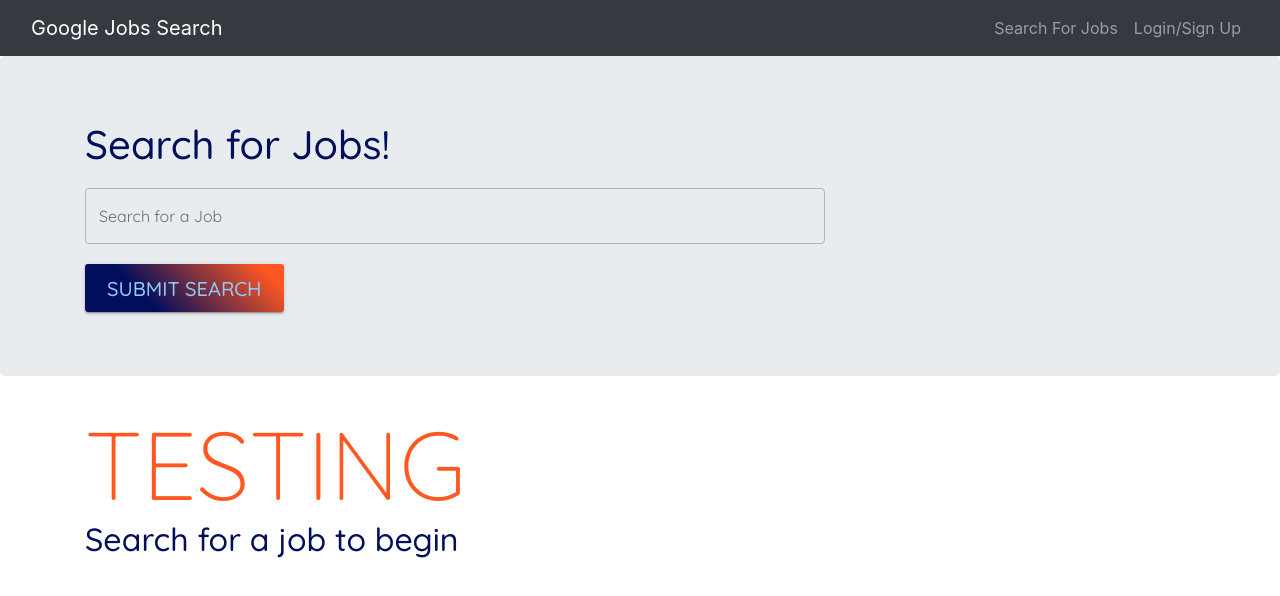
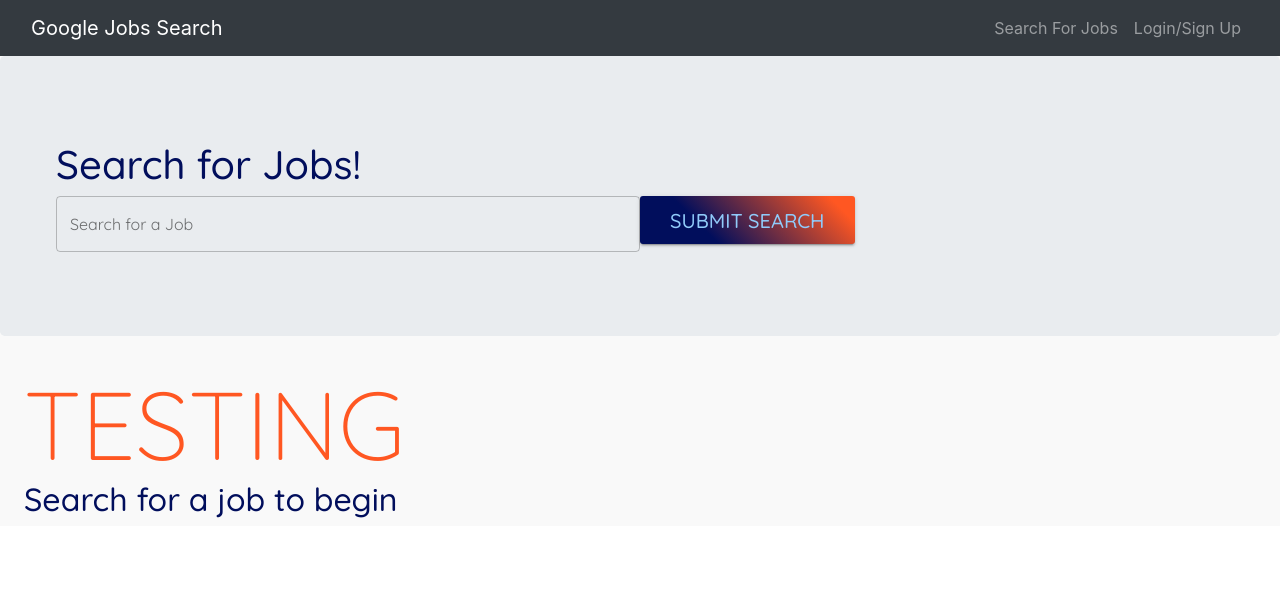
Before and after one commit to mhmunter/jobSearchEngineGraphQL, a React (Create React App) app in the folder client/: page / in a window 1280 px wide. Shown: the top 596 px of the page. Built offline with nearby package versions, Linux system fonts and the light colour scheme.

Commit message:
started layout.js

```diff
--- a/client/src/App.js
+++ b/client/src/App.js
@@ -11,6 +11,7 @@ import {
 } from '@apollo/client';
 import { setContext } from '@apollo/client/link/context';
 import { createTheme, ThemeProvider } from '@material-ui/core';
+import Layout from './components/Layout';
 
 const theme = createTheme({
   palette: {
@@ -59,7 +60,8 @@ const theme = createTheme({
         border: '1px solid #bdbdbd',
         backgroundColor: '#fafafa',
         opacity: 1,
-        transition: 'background-color 300ms cubic-bezier(0.4, 0, 0.2, 1) 0ms,border 300ms cubic-bezier(0.4, 0, 0.2, 1) 0ms',
+        transition:
+          'background-color 300ms cubic-bezier(0.4, 0, 0.2, 1) 0ms,border 300ms cubic-bezier(0.4, 0, 0.2, 1) 0ms',
       },
     },
     MuiButton: {
@@ -81,7 +83,7 @@ const theme = createTheme({
     fontWeightMedium: 500,
     fontWeightSemiBold: 600,
     fontWeightBold: 700,
-  }
+  },
 });
 
 const httpLink = createHttpLink({
@@ -108,6 +110,7 @@ function App() {
     <ThemeProvider theme={theme}>
       <ApolloProvider client={client}>
         <Router>
+          <Layout>
             <>
               <Navbar />
               <Switch>
@@ -118,6 +121,7 @@ function App() {
                 />
               </Switch>
             </>
+          </Layout>
         </Router>
       </ApolloProvider>
     </ThemeProvider>
--- /dev/null
+++ b/client/src/components/Layout.js
@@ -0,0 +1,18 @@
+import { makeStyles } from '@material-ui/core';
+import React from 'react';
+
+const useStyles = makeStyles({
+  page: {
+    background: '#f9f9f9',
+    width: '100%',
+  },
+});
+
+export default function Layout({ children }) {
+  const classes = useStyles();
+  return (
+    <div>
+      <div className={classes.page}>{children}</div>
+    </div>
+  );
+}
--- a/client/src/pages/SearchJobs.js
+++ b/client/src/pages/SearchJobs.js
@@ -1,7 +1,7 @@
 import React, { useState, useEffect } from 'react';
 import {
   Jumbotron,
-  Container,
+  // Container,
   // Col,
   // Form,
   // Button,
@@ -9,6 +9,7 @@ import {
   CardColumns,
 } from 'react-bootstrap';
 import {
+  Container,
   Grid,
   TextField,
   Typography,
@@ -30,7 +31,7 @@ const useStyles = makeStyles({
       background: 'linear-gradient(45deg, #ff5722 30%, #010e5c 90%)',
     },
   },
-  field: {
+  searchField: {
     marginTop: 20,
     marginBottom: 20,
     display: 'block',
@@ -116,12 +117,12 @@ const SearchJobs = () => {
     <>
       <Typography color="primary">
         <Jumbotron>
-          <Container>
+          <Container className={classes.searchField}>
             <h1>Search for Jobs!</h1>
             <form noValidate autoComplete="off" onSubmit={handleFormSubmit}>
-              <Grid xs={12} md={8}>
+              <Grid container>
+                <Grid item xs={12} md={6}>
                   <TextField
-                  className={classes.field}
                     name="searchInput"
                     value={searchInput}
                     onChange={(e) => setSearchInput(e.target.value)}
@@ -131,15 +132,17 @@ const SearchJobs = () => {
                     color="secondary"
                     fullWidth
                   />
+                </Grid>
+                <Grid item xs={12} md={6}>
                   <Button
                     className={classes.btn}
                     type="submit"
                     variant="contained"
                     color="primary"
-                  size="large"
                   >
                     Submit Search
                   </Button>
+                </Grid>
               </Grid>
             </form>
           </Container>
```
Lines whose indentation alone changed are shown as unchanged.
